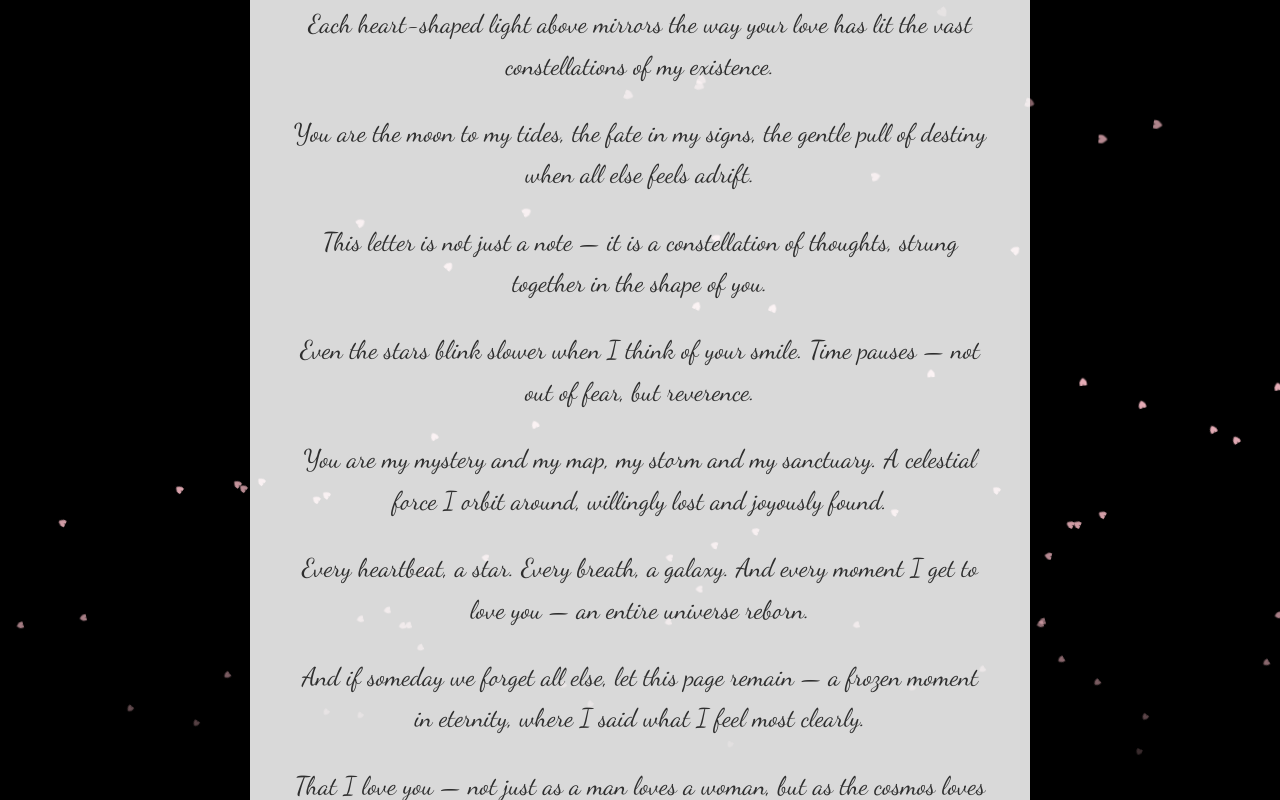
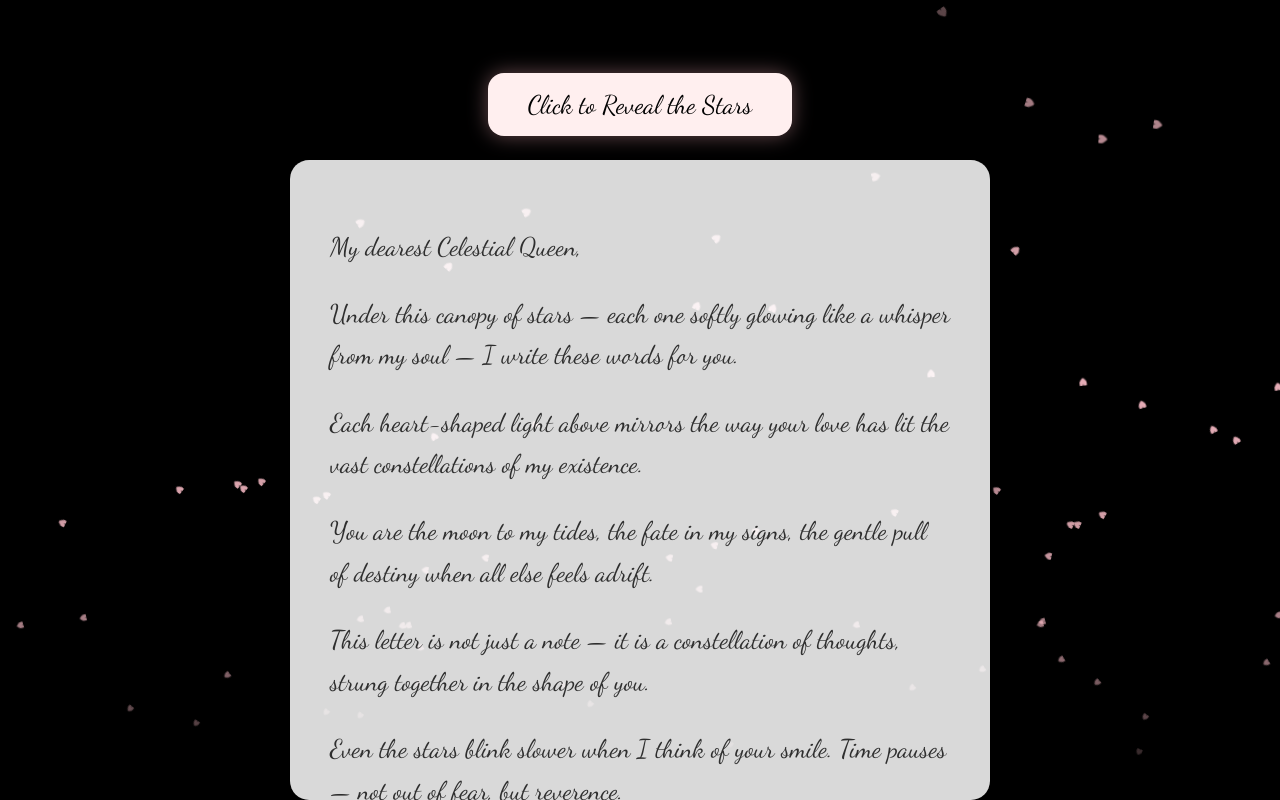
Before and after one commit to RaylLuxraCarthe/LetterForMyCelestialQueen_TheBrightestStarInAllTheGalaxy_MyMorningGlory_MyDarkestNight_MyEternalMoon, a plain HTML site: page Gwenny.html in a window 1280 px wide. Both pictures are taken after a click on the button "Click to Reveal the Stars". Drawn offline with Linux system fonts and the light colour scheme.

Commit message:
Update Gwenny.html

```diff
--- a/Gwenny.html
+++ b/Gwenny.html
@@ -1,18 +1,23 @@
 <!DOCTYPE html>
 <html lang="en">
 <head>
-  <meta charset="UTF-8">
+  <meta charset="UTF-8" />
   <title>To My Celestial Queen</title>
-  <meta name="robots" content="noindex, nofollow">
-  <link href="https://fonts.googleapis.com/css2?family=Dancing+Script&display=swap" rel="stylesheet">
+  <meta name="robots" content="noindex, nofollow" />
+  <link
+    href="https://fonts.googleapis.com/css2?family=Dancing+Script&display=swap"
+    rel="stylesheet"
+  />
   <style>
-    html, body {
+    html,
+    body {
       margin: 0;
       padding: 0;
       height: 100%;
-      overflow: hidden;
       background: black;
       font-family: 'Dancing Script', cursive;
+      color: #2e2e2e;
+      overflow-y: auto; /* Enable page vertical scroll */
     }
 
     .stars {
@@ -21,6 +26,7 @@
       height: 100%;
       z-index: 0;
       overflow: hidden;
+      pointer-events: none;
     }
 
     .heart {
@@ -50,10 +56,9 @@
     .container {
       position: relative;
       z-index: 1;
-      height: 100%;
-      display: flex;
-      justify-content: center;
-      align-items: center;
+      padding: 2rem 1rem;
+      max-width: 700px;
+      margin: 3rem auto;
       text-align: center;
     }
 
@@ -67,6 +72,7 @@
       font-family: inherit;
       transition: all 0.3s ease;
       box-shadow: 0 0 20px rgba(255, 182, 193, 0.4);
+      margin-bottom: 1.5rem;
     }
 
     .button:hover {
@@ -77,15 +83,17 @@
       display: none;
       opacity: 0;
       transition: opacity 2.5s ease-in;
-      max-width: 700px;
-      margin: auto;
-      padding: 2.5rem;
       background-color: rgba(255, 255, 255, 0.85);
       border-radius: 1.2rem;
       box-shadow: 0 20px 40px rgba(0, 0, 0, 0.4);
       font-size: 1.6rem;
       line-height: 2.6rem;
       color: #2e2e2e;
+      padding: 2.5rem;
+      max-height: 70vh; /* Limit height */
+      overflow-y: auto; /* Enable vertical scroll */
+      margin: auto;
+      text-align: left;
     }
 
     .signature {
@@ -96,65 +104,105 @@
 
     audio {
       margin-top: 2rem;
+      width: 100%;
+      outline: none;
+    }
+
+    /* Optional: Scrollbar styling for letter */
+    .letter::-webkit-scrollbar {
+      width: 8px;
+    }
+
+    .letter::-webkit-scrollbar-thumb {
+      background-color: rgba(255, 182, 193, 0.6);
+      border-radius: 4px;
     }
   </style>
 </head>
 
 <body>
-
   <div class="stars" id="stars"></div>
 
   <div class="container">
-    <div>
     <button class="button" onclick="revealLetter()">Click to Reveal the Stars</button>
-      <div class="letter" id="letter">
+    <div class="letter" id="letter" tabindex="0">
       <p>My dearest Celestial Queen,</p>
 
-        <p>Under this canopy of stars — each one softly glowing like a whisper from my soul — I write these words for you.</p>
+      <p>
+        Under this canopy of stars — each one softly glowing like a whisper
+        from my soul — I write these words for you.
+      </p>
 
-        <p>Each heart-shaped light above mirrors the way your love has lit the vast constellations of my existence.</p>
+      <p>
+        Each heart-shaped light above mirrors the way your love has lit the
+        vast constellations of my existence.
+      </p>
 
-        <p>You are the moon to my tides, the fate in my signs, the gentle pull of destiny when all else feels adrift.</p>
+      <p>
+        You are the moon to my tides, the fate in my signs, the gentle pull of
+        destiny when all else feels adrift.
+      </p>
 
-        <p>This letter is not just a note — it is a constellation of thoughts, strung together in the shape of you.</p>
+      <p>
+        This letter is not just a note — it is a constellation of thoughts,
+        strung together in the shape of you.
+      </p>
 
-        <p>Even the stars blink slower when I think of your smile. Time pauses — not out of fear, but reverence.</p>
+      <p>
+        Even the stars blink slower when I think of your smile. Time pauses —
+        not out of fear, but reverence.
+      </p>
 
-        <p>You are my mystery and my map, my storm and my sanctuary. A celestial force I orbit around, willingly lost and joyously found.</p>
+      <p>
+        You are my mystery and my map, my storm and my sanctuary. A celestial
+        force I orbit around, willingly lost and joyously found.
+      </p>
 
-        <p>Every heartbeat, a star. Every breath, a galaxy. And every moment I get to love you — an entire universe reborn.</p>
+      <p>
+        Every heartbeat, a star. Every breath, a galaxy. And every moment I get
+        to love you — an entire universe reborn.
+      </p>
 
-        <p>And if someday we forget all else, let this page remain — a frozen moment in eternity, where I said what I feel most clearly.</p>
+      <p>
+        And if someday we forget all else, let this page remain — a frozen
+        moment in eternity, where I said what I feel most clearly.
+      </p>
 
-        <p>That I love you — not just as a man loves a woman, but as the cosmos loves the void. Without condition. Without end.</p>
+      <p>
+        That I love you — not just as a man loves a woman, but as the cosmos
+        loves the void. Without condition. Without end.
+      </p>
 
       <div class="signature">
-          Eternally yours,<br>
+        Eternally yours,<br />
         Your Lord of Shadow and Light
       </div>
 
       <audio controls>
-          <source src="https://www.bensound.com/bensound-music/bensound-love.mp3" type="audio/mpeg">
+        <source
+          src="https://www.bensound.com/bensound-music/bensound-love.mp3"
+          type="audio/mpeg"
+        />
         Your browser does not support the audio element.
       </audio>
-      </div>
     </div>
   </div>
 
   <script>
     function revealLetter() {
-      const letter = document.getElementById("letter");
-      letter.style.display = "block";
+      const letter = document.getElementById('letter');
+      letter.style.display = 'block';
       setTimeout(() => {
         letter.style.opacity = 1;
+        letter.focus(); // For keyboard accessibility
       }, 100);
     }
 
     function spawnHearts() {
-      const container = document.getElementById("stars");
+      const container = document.getElementById('stars');
       for (let i = 0; i < 70; i++) {
-        const heart = document.createElement("div");
-        heart.classList.add("heart");
+        const heart = document.createElement('div');
+        heart.classList.add('heart');
         heart.style.left = `${Math.random() * 100}%`;
         heart.style.animationDuration = `${8 + Math.random() * 12}s`;
         heart.style.animationDelay = `${Math.random() * 5}s`;
@@ -164,6 +212,5 @@
 
     spawnHearts();
   </script>
-
 </body>
 </html>
```
Lines whose indentation alone changed are shown as unchanged.
